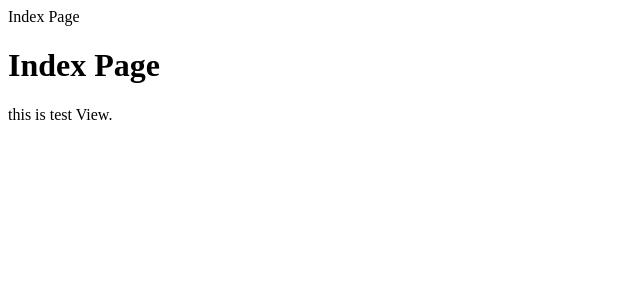
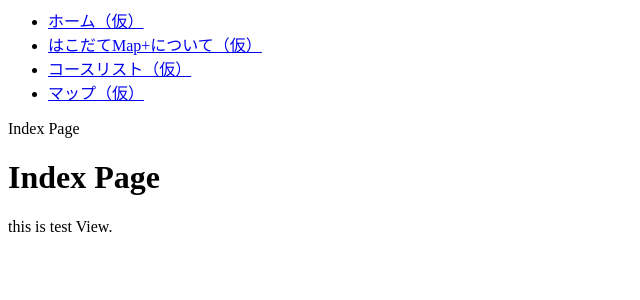
Before and after one commit to HakodateMapWeb/HakodateMapWeb, a CakePHP app: the page made by HakodateMap/app/View/Web/index.ctp in a window 1280 px wide. Shown: the top 300 px of the page, without its empty margins (0-640 px from the left). Run offline with PHP 8.4 and a stand-in for CakePHP, Linux system fonts and the light colour scheme; the template is opened without the code that fills it, so the values that code supplies are empty; some libraries are stand-ins or nearby versions.

Commit message:
webの方編集しました@ととき

```diff
--- a/HakodateMap/app/View/Web/index.ctp
+++ b/HakodateMap/app/View/Web/index.ctp
@@ -1,3 +1,17 @@
+<div id="gnav">
+	<ul>
+		<li class="gnav01"><a href="/cake/HakodateMapWeb/HakodateMap/Web/"
+			class="selected">ホーム（仮）</a></li>
+		<li class="gnav02"><a
+			href="/cake/HakodateMapWeb/HakodateMap/Web/about">はこだてMap+について（仮）</a></li>
+		<li class="gnav03"><a
+			href="/cake/HakodateMapWeb/HakodateMap/Web/courselist">コースリスト（仮）</a></li>
+		<li class="gnav04"><a href="#">マップ（仮）</a></li>
+	</ul>
+</div>
+<!-- /gnav -->
+<!-- 以上は編集しないで -->
+
 <html>
 <head>
 <titile>Index Page</titile>
--- a/HakodateMap/app/webroot/css/cake.web.css
+++ b/HakodateMap/app/webroot/css/cake.web.css
@@ -131,8 +131,8 @@ body {
 }
 
 #content {
-	background: #FFEEEE;
-	color: #990000;
+	background: #ffffff;
+	color: #00c4ab;
 	margin: 0 0 0;
 	padding: 10px 20px 40px 20px;
 }
```
Also changed, not shown: HakodateMap/app/View/Layouts/web.ctp (+0 -9 lines), HakodateMap/app/View/Web/about.ctp (+14 -0 lines), HakodateMap/app/View/Web/courselist.ctp (+14 -0 lines). Lines whose indentation alone changed are shown as unchanged.
